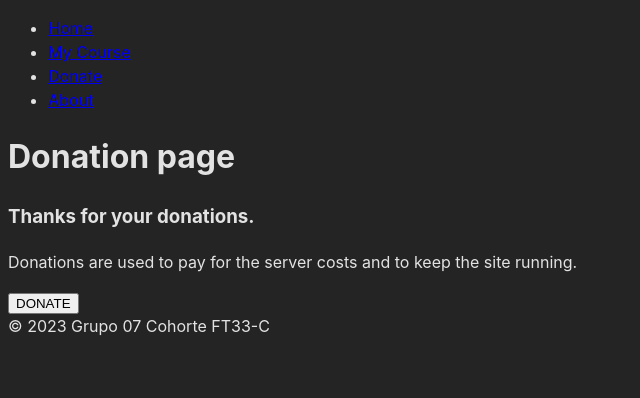
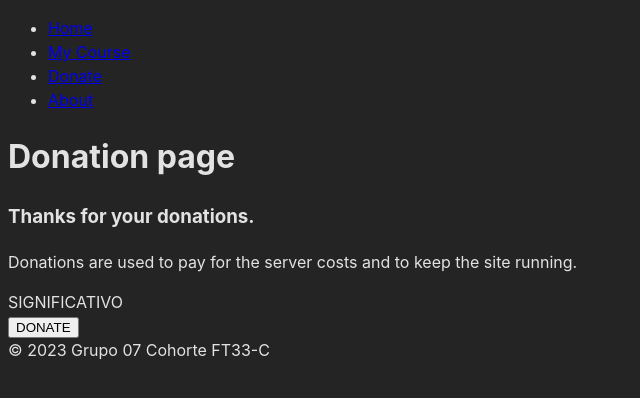
Before and after one commit to MemoRodz/CapaciTechKids, a React (Vite) app: page /donate in a window 1280 px wide. Shown: the top 398 px of the page, without its empty margins (0-640 px from the left). Built offline with nearby package versions, Linux system fonts and the light colour scheme.

Commit message:
SIGNIFICATIVO

```diff
--- a/src/pages/Donate/Donate.jsx
+++ b/src/pages/Donate/Donate.jsx
@@ -7,6 +7,7 @@ function Donate() {
     <h3>Thanks for your donations.</h3>
     <p>Donations are used to pay for the server costs and to keep the site running.</p>
 
+    <div> SIGNIFICATIVO </div>
 
     <button>DONATE</button>
 
```
